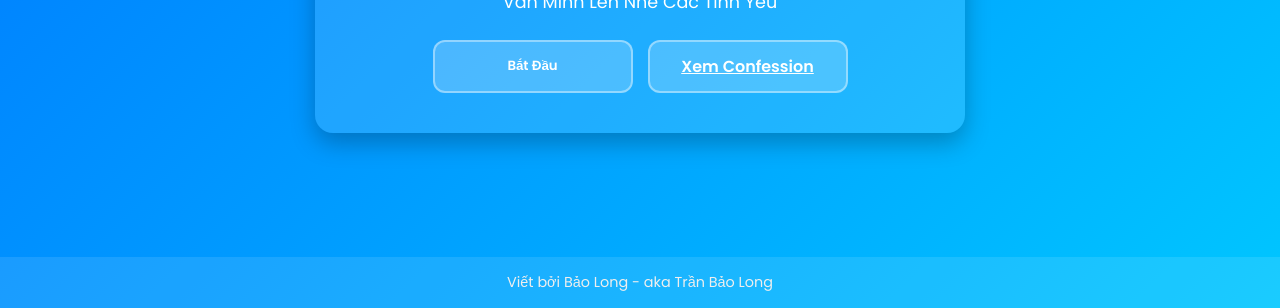
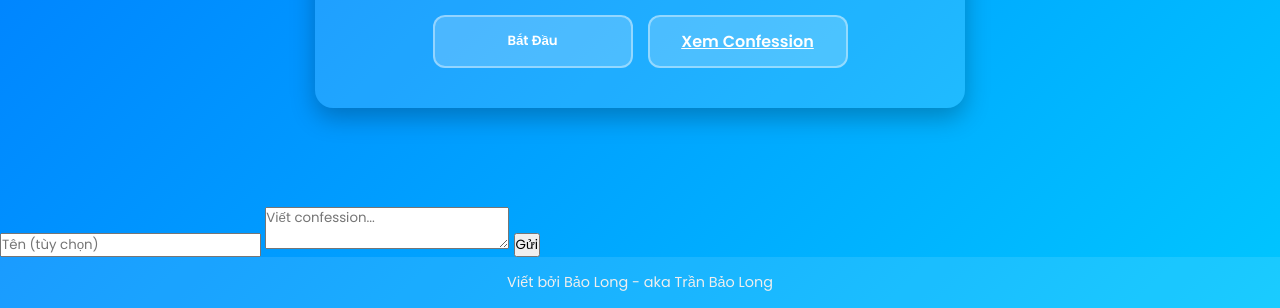
Before and after one commit to callmeblong1004-bit/gducfs, a plain HTML site: page index.html in a window 1280 px wide. Shown: the part 492-800 px from the top of the page. Drawn offline with Linux system fonts and the light colour scheme.

Commit message:
Update index.html

```diff
--- a/index.html
+++ b/index.html
@@ -40,6 +40,21 @@
     </section>
   </main>
 
+   <!-- Form gửi confession -->
+  <form id="confessionForm">
+    <input type="text" id="name" placeholder="Tên (tùy chọn)">
+    <textarea id="message" placeholder="Viết confession..."></textarea>
+    <button type="submit">Gửi</button>
+  </form>
+
+  <!-- Nơi hiển thị confession -->
+  <div id="confessionsList"></div>
+
+  <!-- JS của bạn -->
+  <script src="app.js"></script>
+</body>
+</html>
+
   <footer>
     <p>Viết bởi Bảo Long - aka Trần Bảo Long</p>
   </footer>
```
